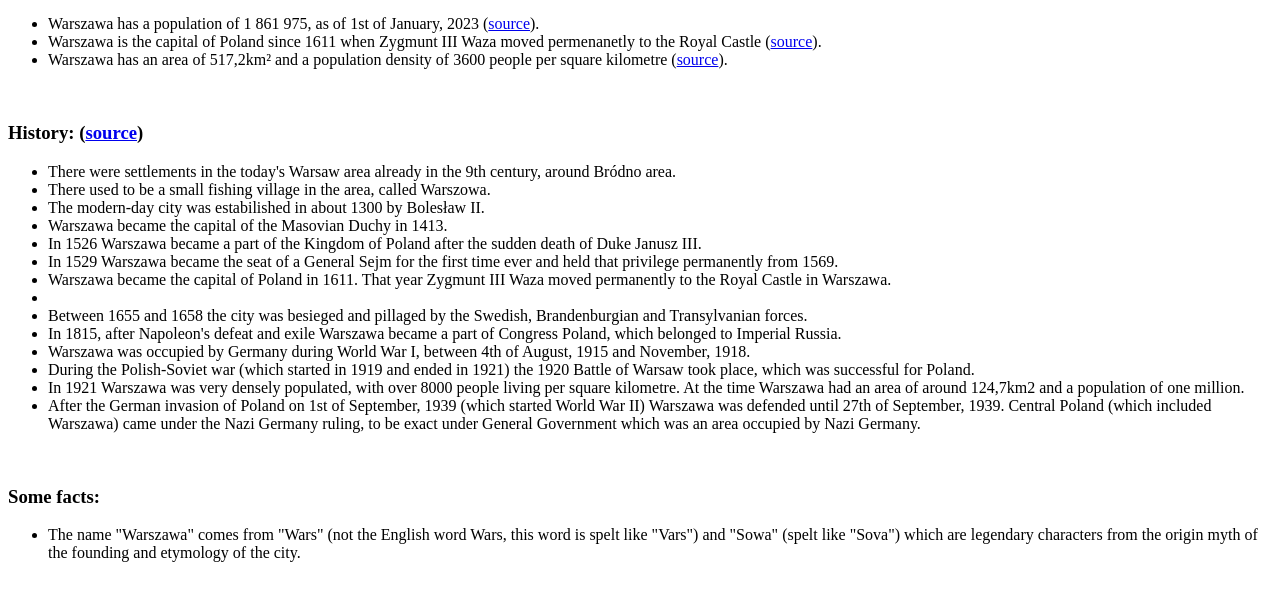
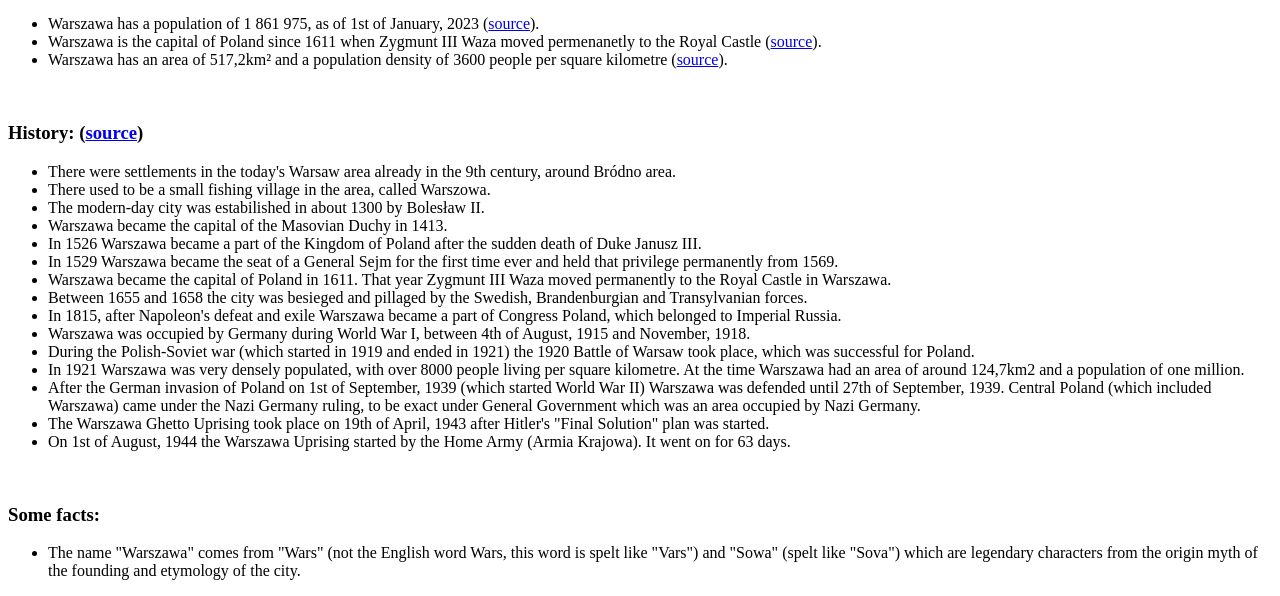
Before and after one commit to maks3216/maks3216.github.io, a plain HTML site: page warszawa/index.html in a window 1280 px wide. Shown: the part 354-950 px from the top of the page. Drawn offline with Linux system fonts and the light colour scheme.

Commit message:
Update index.html

```diff
--- a/warszawa/index.html
+++ b/warszawa/index.html
@@ -26,13 +26,15 @@
     <li>Warszawa became the capital of the Masovian Duchy in 1413.</li>
     <li>In 1526 Warszawa became a part of the Kingdom of Poland after the sudden death of Duke Janusz III.</li>
     <li>In 1529 Warszawa became the seat of a General Sejm for the first time ever and held that privilege permanently from 1569.</li>
-    <li>Warszawa became the capital of Poland in 1611. That year Zygmunt III Waza moved permanently to the Royal Castle in Warszawa.<li>
+    <li>Warszawa became the capital of Poland in 1611. That year Zygmunt III Waza moved permanently to the Royal Castle in Warszawa.</li>
     <li>Between 1655 and 1658 the city was besieged and pillaged by the Swedish, Brandenburgian and Transylvanian forces.</li>
     <li>In 1815, after Napoleon's defeat and exile Warszawa became a part of Congress Poland, which belonged to Imperial Russia.</li>
     <li>Warszawa was occupied by Germany during World War I, between 4th of August, 1915 and November, 1918.</li>
     <li>During the Polish-Soviet war (which started in 1919 and ended in 1921) the 1920 Battle of Warsaw took place, which was successful for Poland.</li>
     <li>In 1921 Warszawa was very densely populated, with over 8000 people living per square kilometre. At the time Warszawa had an area of around 124,7km2 and a population of one million.</li>
     <li>After the German invasion of Poland on 1st of September, 1939 (which started World War II) Warszawa was defended until 27th of September, 1939. Central Poland (which included Warszawa) came under the Nazi Germany ruling, to be exact under General Government which was an area occupied by Nazi Germany.</li>
+    <li>The Warszawa Ghetto Uprising took place on 19th of April, 1943 after Hitler's "Final Solution" plan was started.</li>
+    <li>On 1st of August, 1944 the Warszawa Uprising started by the Home Army (Armia Krajowa). It went on for 63 days.</li>
   </ul>
   <br>
   <h3>Some facts:</h3>
```
